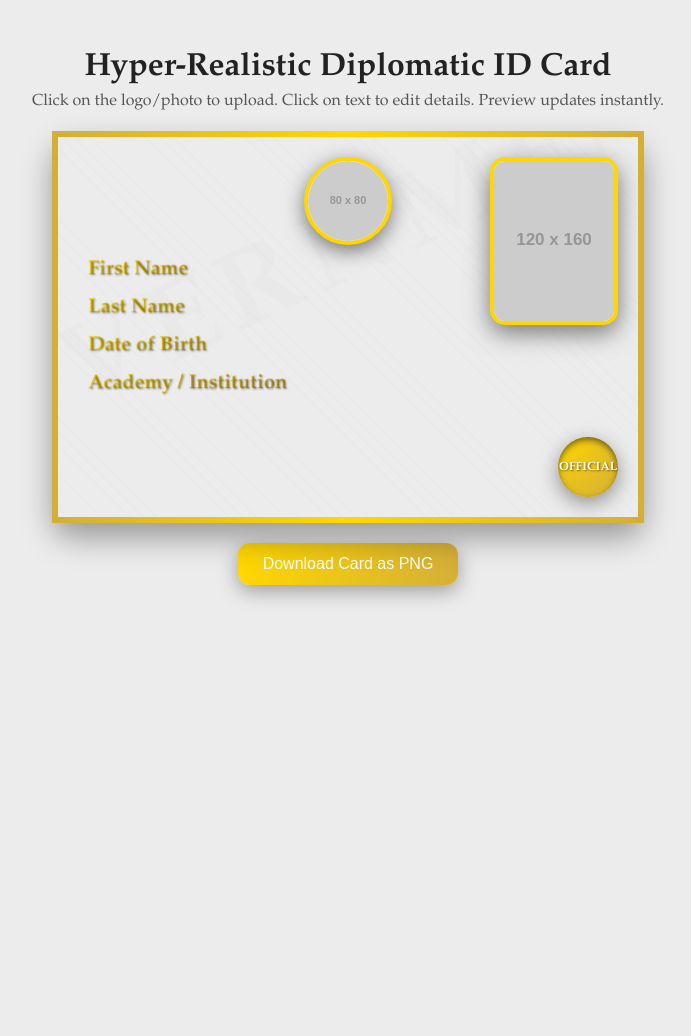
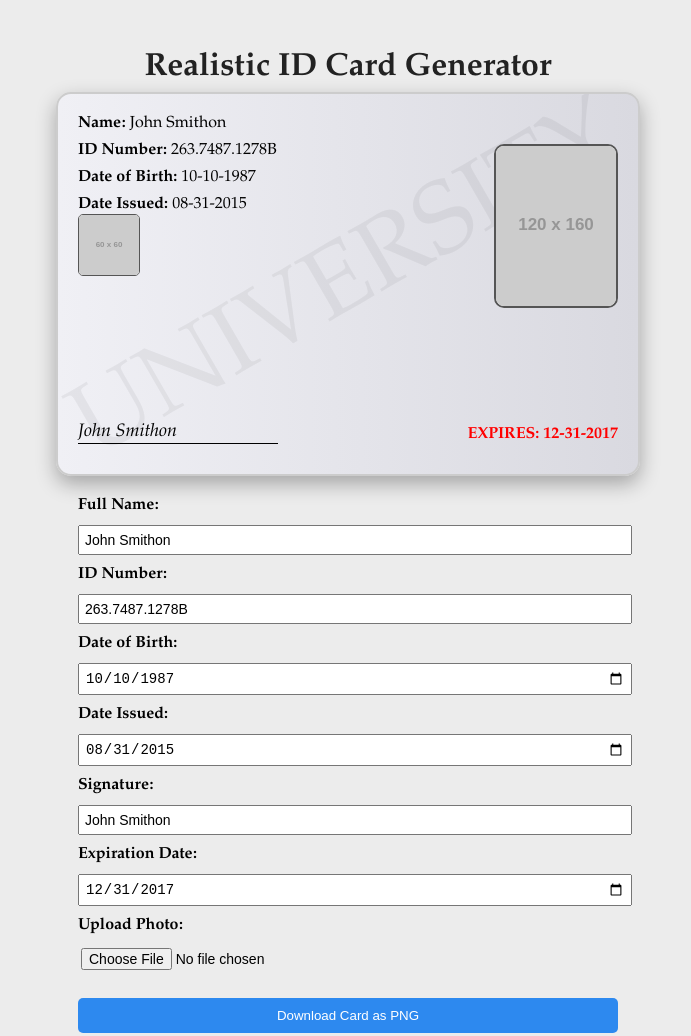
Before and after one commit to vgdgf/-CyberSafe-, a plain HTML site: page index.html in a window 1280 px wide. Shown: the whole page, without its empty margins (292-983 px from the left). Before the commit the page ends 800 px from the top, so only its background shows below. Drawn offline with nearby package versions, Linux system fonts and the light colour scheme; placeholder pictures from the web are drawn by us; a web font is replaced by a local one.

Commit message:
Update index.html

```diff
--- a/index.html
+++ b/index.html
@@ -3,7 +3,7 @@
 <head>
 <meta charset="UTF-8">
 <meta name="viewport" content="width=device-width, initial-scale=1.0">
-<title>Hyper-Realistic Diplomatic ID Generator</title>
+<title>Realistic ID Card Generator</title>
 <link href="https://fonts.googleapis.com/css2?family=Garamond&display=swap" rel="stylesheet">
 <style>
 body {
@@ -17,208 +17,215 @@ body {
 
 h1 {
   text-align: center;
+  margin-bottom: 5px;
   color: #222;
-  margin-bottom: 5px;
-}
-
-#instructions {
-  margin-bottom: 20px;
-  font-size: 16px;
-  text-align: center;
-  color: #555;
 }
 
 #card-container {
   position: relative;
   width: 540px;
   height: 340px;
-  border-radius: 20px;
-  background: linear-gradient(145deg, #f5f5f5, #dcdcdc);
-  border: 6px solid;
-  border-image-slice: 1;
-  border-image-source: linear-gradient(to right, #d4af37, #ffd700, #d4af37);
-  box-shadow: 0 15px 30px rgba(0,0,0,0.35);
+  border-radius: 15px;
+  background: linear-gradient(to right, #f0f0f5, #d9d9e0);
+  border: 2px solid #ccc;
+  box-shadow: 0 8px 20px rgba(0,0,0,0.3);
   overflow: hidden;
   padding: 20px;
-  background-image: repeating-linear-gradient(45deg, rgba(0,0,0,0.01) 0 1px, transparent 1px 10px);
+  margin-bottom: 20px;
 }
 
-/* Watermark pattern */
+/* Watermark */
 #card-container::before {
-  content: "GOVERNMENT ID";
+  content: "UNIVERSITY";
   position: absolute;
+  font-size: 100px;
+  color: rgba(0,0,0,0.05);
   top: 50%;
   left: 50%;
-  font-size: 110px;
-  color: rgba(200,200,200,0.08);
-  transform: translate(-50%, -50%) rotate(-25deg);
+  transform: translate(-50%, -50%) rotate(-30deg);
   pointer-events: none;
-  font-weight: bold;
-  letter-spacing: 10px;
 }
 
-/* Logo */
-#logo {
+/* Card text */
+#card-text {
   position: absolute;
+  left: 20px;
   top: 20px;
-  left: 50%;
-  transform: translateX(-50%);
-  width: 80px;
-  height: 80px;
-  border-radius: 50%;
-  border: 4px solid #ffd700;
-  box-shadow: 0 6px 20px rgba(0,0,0,0.5), inset 0 2px 8px rgba(255,255,255,0.3);
-  cursor: pointer;
-  object-fit: cover;
-  background: #fff;
+  font-size: 16px;
+  color: #000;
+}
+
+#card-text div {
+  margin-bottom: 8px;
 }
 
 /* Employee photo */
 #photo {
   position: absolute;
-  top: 20px;
   right: 20px;
+  top: 50px;
   width: 120px;
   height: 160px;
-  border-radius: 15px;
-  border: 4px solid #ffd700;
-  box-shadow: 0 8px 25px rgba(0,0,0,0.5), inset 0 2px 6px rgba(255,255,255,0.3);
-  cursor: pointer;
+  border-radius: 10px;
+  border: 2px solid #555;
   object-fit: cover;
   background: #fff;
 }
 
-/* Official seal */
-#seal {
+/* Small ID photo */
+#small-photo {
   position: absolute;
-  bottom: 20px;
-  right: 20px;
+  left: 20px;
+  top: 120px;
   width: 60px;
   height: 60px;
-  border-radius: 50%;
-  background: radial-gradient(circle at top left, #ffd700, #d4af37);
-  text-align: center;
-  line-height: 60px;
-  font-weight: bold;
-  color: #fff;
-  box-shadow: inset 0 3px 6px rgba(0,0,0,0.5), 0 6px 20px rgba(0,0,0,0.4);
-  font-size: 12px;
-  user-select: none;
-  text-shadow: 1px 1px 2px rgba(0,0,0,0.5);
+  border-radius: 5px;
+  border: 1px solid #555;
+  object-fit: cover;
+  background: #fff;
 }
 
-/* Information */
-#info {
+/* Signature line */
+#signature {
   position: absolute;
-  top: 50%;
-  left: 30px;
-  transform: translateY(-50%);
-  color: #b8860b;
-  max-width: 300px;
+  bottom: 30px;
+  left: 20px;
+  font-style: italic;
+  font-size: 18px;
+  border-bottom: 1px solid #000;
+  width: 200px;
 }
 
-#info div {
-  margin: 10px 0;
-  font-size: 20px;
-  cursor: text;
-  text-shadow: 1px 1px 2px rgba(0,0,0,0.4);
-  background: linear-gradient(to right, #ffd700, #d4af37);
-  -webkit-background-clip: text;
-  -webkit-text-fill-color: transparent;
+/* Expiration */
+#expires {
+  position: absolute;
+  bottom: 30px;
+  right: 20px;
+  color: red;
   font-weight: bold;
-  padding: 2px 0;
 }
 
-/* Buttons */
-#download-btn {
-  margin-top: 20px;
-  padding: 12px 25px;
-  background: linear-gradient(to right, #ffd700, #d4af37);
-  border: none;
-  border-radius: 12px;
-  cursor: pointer;
-  font-size: 16px;
-  color: #fff;
-  box-shadow: 0 6px 20px rgba(0,0,0,0.35);
-  transition: 0.3s;
+/* Form panel */
+#control-panel {
+  width: 540px;
+  display: flex;
+  flex-direction: column;
+  gap: 10px;
 }
 
-#download-btn:hover {
-  transform: scale(1.05);
+#control-panel label {
+  font-weight: bold;
 }
 
-input[type="file"] {
-  display: none;
+#control-panel input {
+  padding: 5px;
+  font-size: 14px;
+  width: 100%;
 }
 
-@media (max-width: 600px) {
-  #card-container {
-    width: 90%;
-    height: auto;
-    padding: 15px;
-  }
-  #photo { width: 90px; height: 120px; }
-  #logo { width: 60px; height: 60px; }
-  #seal { width: 50px; height: 50px; line-height: 50px; font-size: 10px; }
-  #info div { font-size: 16px; }
+#control-panel input[type="file"] {
+  padding: 3px;
+}
+
+#download-btn {
+  margin-top: 15px;
+  padding: 10px 20px;
+  background: #2d89ef;
+  color: #fff;
+  border: none;
+  border-radius: 5px;
+  cursor: pointer;
 }
 </style>
 </head>
 <body>
 
-<h1>Hyper-Realistic Diplomatic ID Card</h1>
-<div id="instructions">Click on the logo/photo to upload. Click on text to edit details. Preview updates instantly.</div>
+<h1>Realistic ID Card Generator</h1>
 
 <div id="card-container">
-  <img id="logo" src="https://via.placeholder.com/80x80?text=Logo" alt="Logo">
-  <input type="file" id="logo-upload" accept="image/*">
+  <div id="card-text">
+    <div><strong>Name:</strong> <span id="card-name">John Smithon</span></div>
+    <div><strong>ID Number:</strong> <span id="card-id">263.7487.1278B</span></div>
+    <div><strong>Date of Birth:</strong> <span id="card-dob">10-10-1987</span></div>
+    <div><strong>Date Issued:</strong> <span id="card-issued">08-31-2015</span></div>
+  </div>
 
-  <img id="photo" src="https://via.placeholder.com/120x160?text=Photo" alt="Employee Photo">
-  <input type="file" id="photo-upload" accept="image/*">
+  <img id="photo" src="https://via.placeholder.com/120x160?text=Photo" alt="Photo">
+  <img id="small-photo" src="https://via.placeholder.com/60x60?text=Photo" alt="Small Photo">
 
-  <div id="seal">OFFICIAL</div>
-
-  <div id="info">
-    <div contenteditable="true" id="first-name">First Name</div>
-    <div contenteditable="true" id="last-name">Last Name</div>
-    <div contenteditable="true" id="dob">Date of Birth</div>
-    <div contenteditable="true" id="academy">Academy / Institution</div>
-  </div>
+  <div id="signature">John Smithon</div>
+  <div id="expires">EXPIRES: 12-31-2017</div>
 </div>
 
-<button id="download-btn">Download Card as PNG</button>
+<div id="control-panel">
+  <label>Full Name:</label>
+  <input type="text" id="input-name" value="John Smithon">
+
+  <label>ID Number:</label>
+  <input type="text" id="input-id" value="263.7487.1278B">
+
+  <label>Date of Birth:</label>
+  <input type="date" id="input-dob" value="1987-10-10">
+
+  <label>Date Issued:</label>
+  <input type="date" id="input-issued" value="2015-08-31">
+
+  <label>Signature:</label>
+  <input type="text" id="input-signature" value="John Smithon">
+
+  <label>Expiration Date:</label>
+  <input type="date" id="input-expires" value="2017-12-31">
+
+  <label>Upload Photo:</label>
+  <input type="file" id="input-photo" accept="image/*">
+
+  <button id="download-btn">Download Card as PNG</button>
+</div>
 
 <script src="https://cdnjs.cloudflare.com/ajax/libs/html2canvas/1.4.1/html2canvas.min.js"></script>
 <script>
-const logo = document.getElementById('logo');
+const cardName = document.getElementById('card-name');
+const cardID = document.getElementById('card-id');
+const cardDOB = document.getElementById('card-dob');
+const cardIssued = document.getElementById('card-issued');
+const signature = document.getElementById('signature');
+const expires = document.getElementById('expires');
 const photo = document.getElementById('photo');
-const logoUpload = document.getElementById('logo-upload');
-const photoUpload = document.getElementById('photo-upload');
-const downloadBtn = document.getElementById('download-btn');
-const cardContainer = document.getElementById('card-container');
+const smallPhoto = document.getElementById('small-photo');
 
-// Upload handlers
-logo.addEventListener('click', () => logoUpload.click());
-logoUpload.addEventListener('change', e => {
-  const file = e.target.files[0];
-  if(file) logo.src = URL.createObjectURL(file);
+document.getElementById('input-name').addEventListener('input', e => {
+  cardName.textContent = e.target.value;
+  signature.textContent = e.target.value;
+});
+document.getElementById('input-id').addEventListener('input', e => cardID.textContent = e.target.value);
+document.getElementById('input-dob').addEventListener('input', e => cardDOB.textContent = e.target.value);
+document.getElementById('input-issued').addEventListener('input', e => cardIssued.textContent = e.target.value);
+document.getElementById('input-signature').addEventListener('input', e => signature.textContent = e.target.value);
+document.getElementById('input-expires').addEventListener('input', e => {
+  const d = new Date(e.target.value);
+  expires.textContent = "EXPIRES: " + (d.getMonth()+1).toString().padStart(2,'0') + '-' + d.getDate().toString().padStart(2,'0') + '-' + d.getFullYear();
 });
 
-photo.addEventListener('click', () => photoUpload.click());
-photoUpload.addEventListener('change', e => {
+// Photo upload
+document.getElementById('input-photo').addEventListener('change', e => {
   const file = e.target.files[0];
-  if(file) photo.src = URL.createObjectURL(file);
+  if(file){
+    const url = URL.createObjectURL(file);
+    photo.src = url;
+    smallPhoto.src = url;
+  }
 });
 
-// Download
-downloadBtn.addEventListener('click', () => {
-  html2canvas(cardContainer, {scale: 4, useCORS:true}).then(canvas => {
+// Download card
+document.getElementById('download-btn').addEventListener('click', () => {
+  html2canvas(document.getElementById('card-container'), {scale:3}).then(canvas => {
     const link = document.createElement('a');
-    link.download = 'diplomatic_id_card.png';
-    link.href = canvas.toDataURL('image/png');
+    link.download = 'id_card.png';
+    link.href = canvas.toDataURL();
     link.click();
   });
 });
 </script>
+
 </body>
 </html>
```
